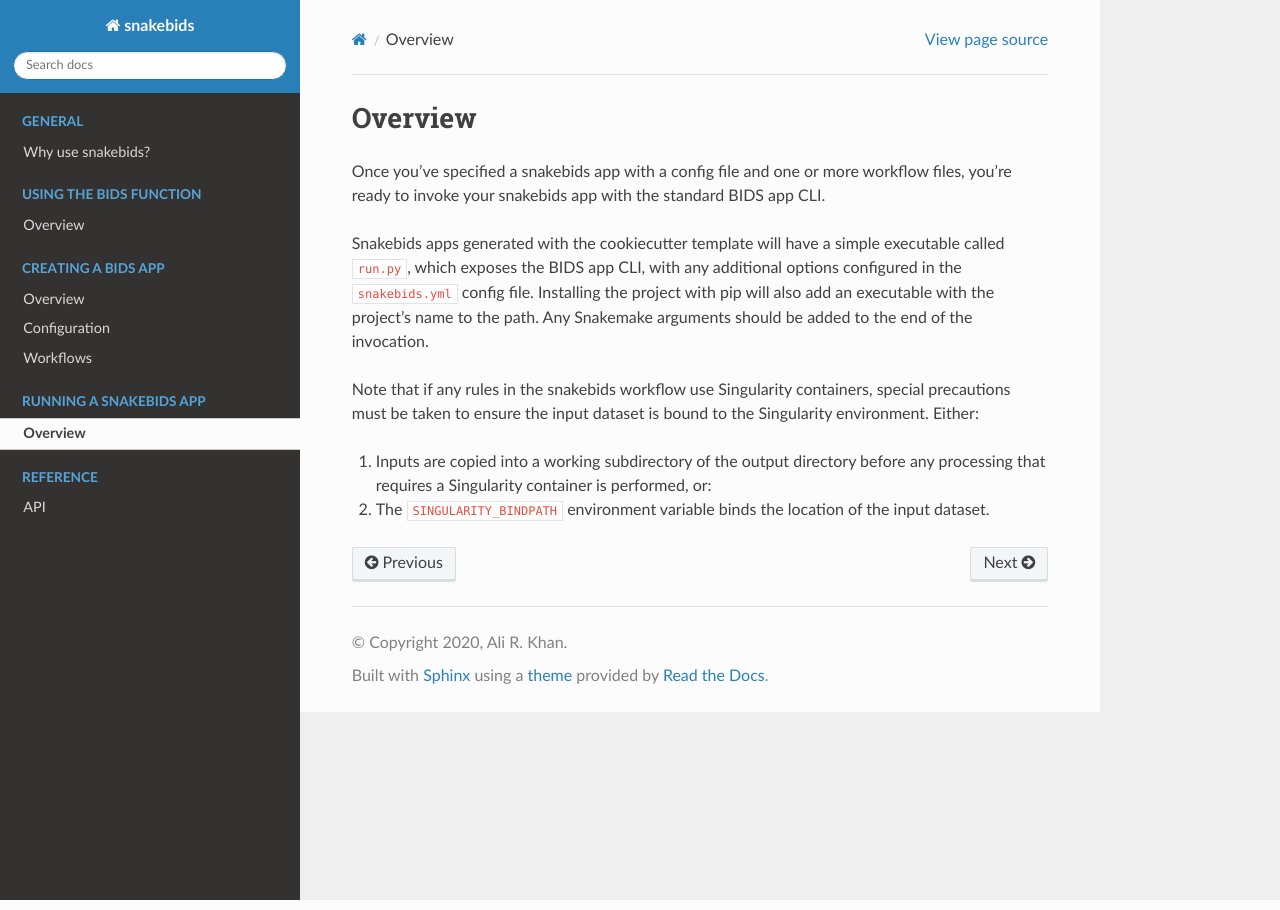
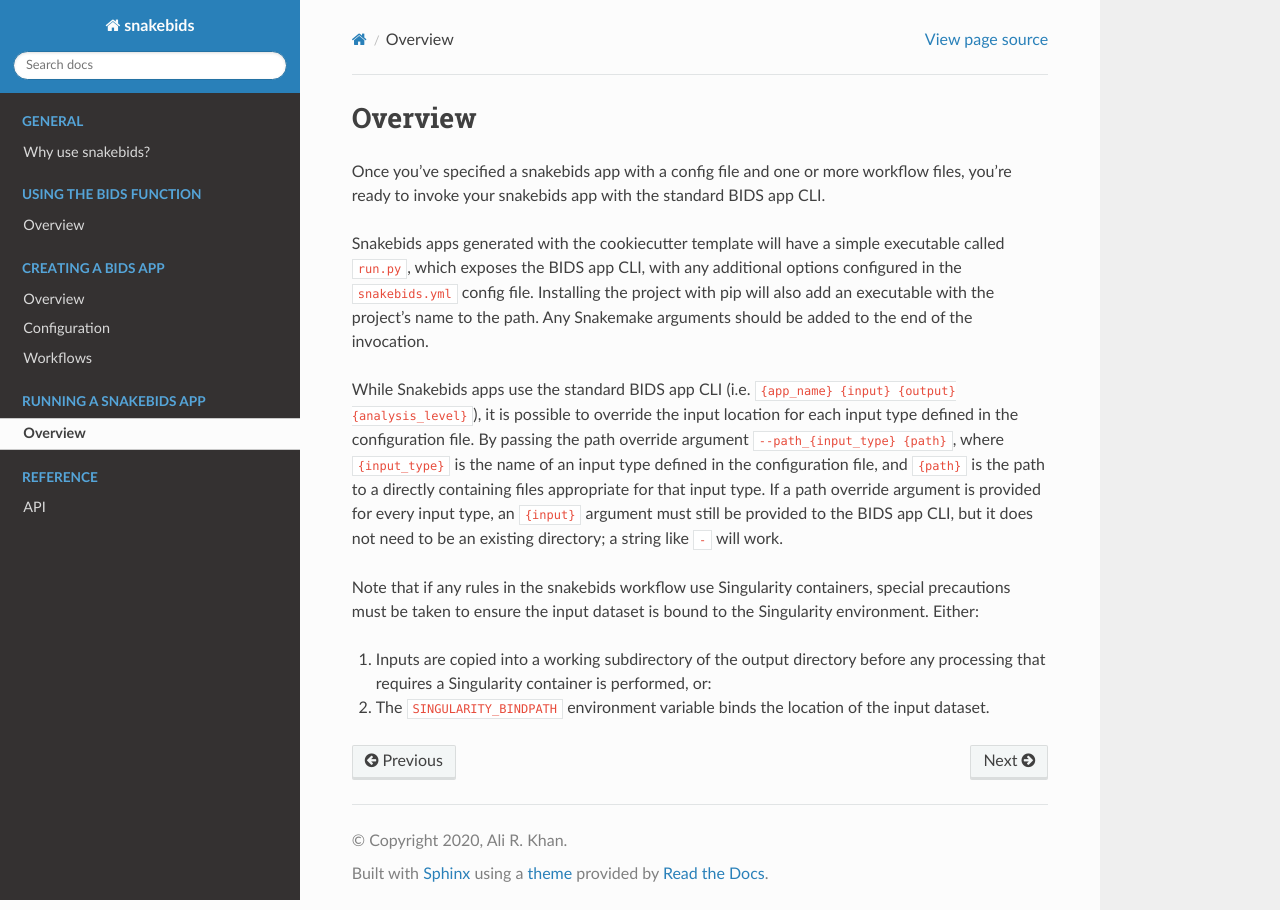
Before and after one commit to khanlab/snakebids, a Sphinx documentation site: the page built from docs/running_snakebids/overview.rst, in a window 1280 px wide. Built offline with Sphinx 7.4.7 and the Read the Docs theme 2.0.0, drawn with Linux system fonts in a browser that asks for light colours.

Commit message:
Describe path override arguments in Sphinx docs

```diff
--- a/docs/running_snakebids/overview.rst
+++ b/docs/running_snakebids/overview.rst
@@ -5,6 +5,8 @@ Once you've specified a snakebids app with a config file and one or more workflo
 
 Snakebids apps generated with the cookiecutter template will have a simple executable called ``run.py``, which exposes the BIDS app CLI, with any additional options configured in the ``snakebids.yml`` config file. Installing the project with pip will also add an executable with the project's name to the path. Any Snakemake arguments should be added to the end of the invocation.
 
+While Snakebids apps use the standard BIDS app CLI (i.e. ``{app_name} {input} {output} {analysis_level}``), it is possible to override the input location for each input type defined in the configuration file. By passing the path override argument ``--path_{input_type} {path}``, where ``{input_type}`` is the name of an input type defined in the configuration file, and ``{path}`` is the path to a directly containing files appropriate for that input type. If a path override argument is provided for every input type, an ``{input}`` argument must still be provided to the BIDS app CLI, but it does not need to be an existing directory; a string like ``-`` will work.
+
 Note that if any rules in the snakebids workflow use Singularity containers, special precautions must be taken to ensure the input dataset is bound to the Singularity environment. Either:
 
 1. Inputs are copied into a working subdirectory of the output directory before any processing that requires a Singularity container is performed, or:
```
